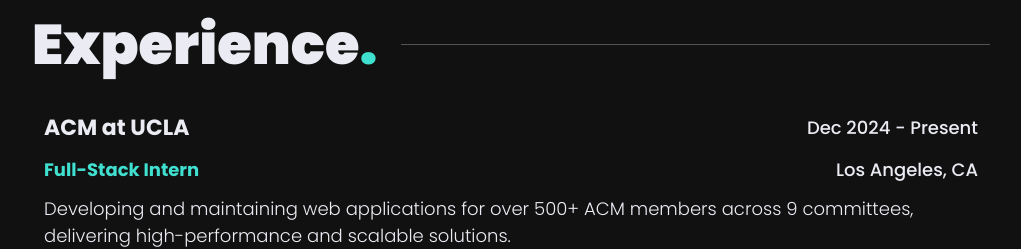
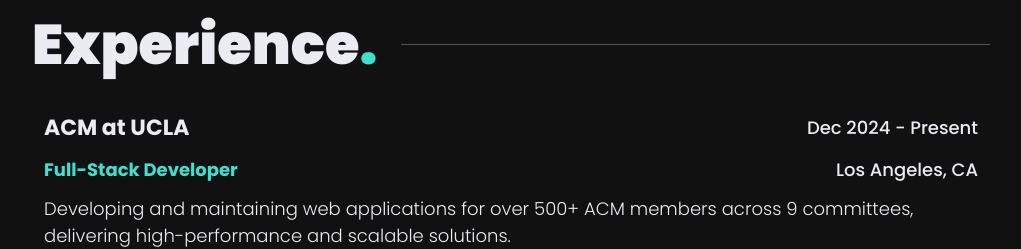
Before and after one commit to Kevin-D23/portfolio-v3, a React (Create React App) app: page / in a window 1280 px wide. Shown: the part 3240-3489 px from the top of the page, without its empty margins (159-1180 px from the left). Built offline with nearby package versions, Linux system fonts and the light colour scheme; no server answers; what @supabase/auth-helpers-react would draw is missing.

Commit message:
Update: changed ACM experience

```diff
--- a/src/components/experience.tsx
+++ b/src/components/experience.tsx
@@ -7,7 +7,7 @@
       name: "ACM at UCLA",
       start: "Dec 2024",
       end: "Present",
-      role: "Full-Stack Intern",
+      role: "Full-Stack Developer",
       location: "Los Angeles, CA",
       description:
         "Developing and maintaining web applications for over 500+ ACM members across 9 committees, delivering high-performance and scalable solutions.",
```
